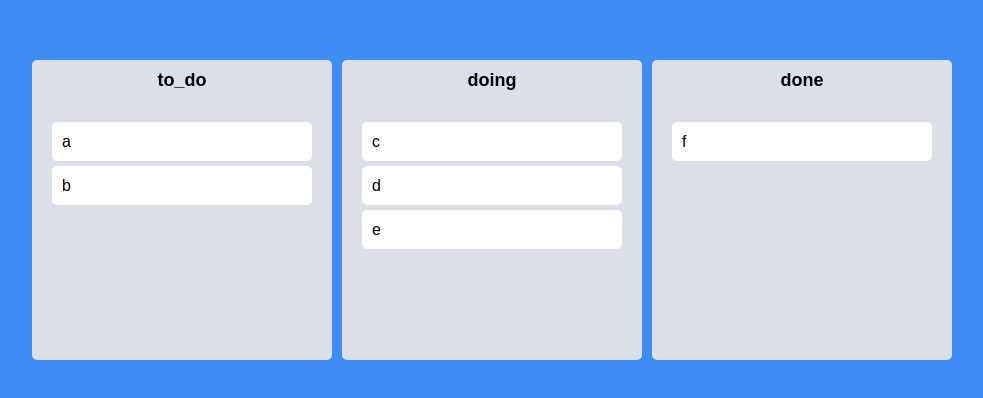
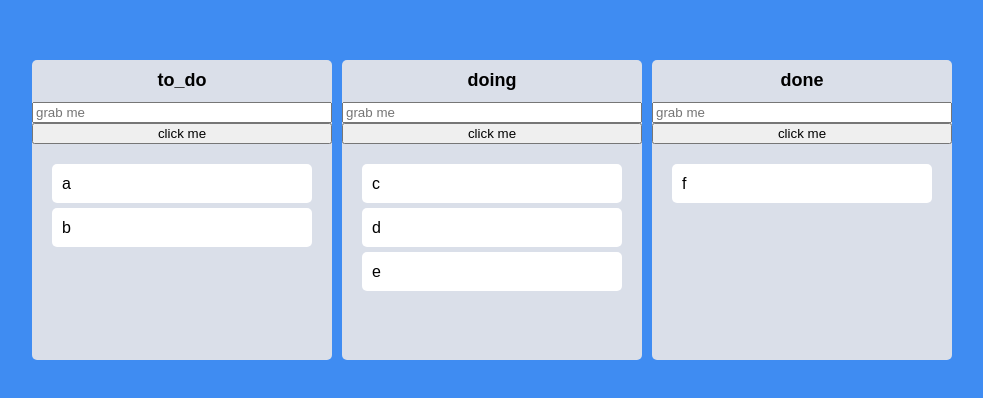
Before and after one commit to dohyun98/nomad-trello, a React (Create React App) app: page / in a window 1280 px wide. Shown: the part 190-588 px from the top of the page, without its empty margins (148-1131 px from the left). Built offline with nearby package versions, Linux system fonts and the light colour scheme.

Commit message:
#7.13 Refs

```diff
--- a/src/Components/Board.tsx
+++ b/src/Components/Board.tsx
@@ -1,6 +1,7 @@
 import { Droppable } from "react-beautiful-dnd";
 import styled from "styled-components";
 import DragabbleCard from "./DragabbleCard";
+import { useRef } from "react";
 
 const Wrapper = styled.div`
   width: 300px;
@@ -39,9 +40,15 @@
 }
 
 function Board({ toDos, boardId }: IBoardProps) {
+  const inputRef = useRef<HTMLInputElement>(null);
+  const onClick = () => {
+    inputRef.current?.focus();
+  };
   return (
     <Wrapper>
       <Title>{boardId}</Title>
+      <input ref={inputRef} placeholder="grab me" />
+      <button onClick={onClick}>click me</button>
       <Droppable droppableId={boardId}>
         {(magic, info) => (
           <Area
```
